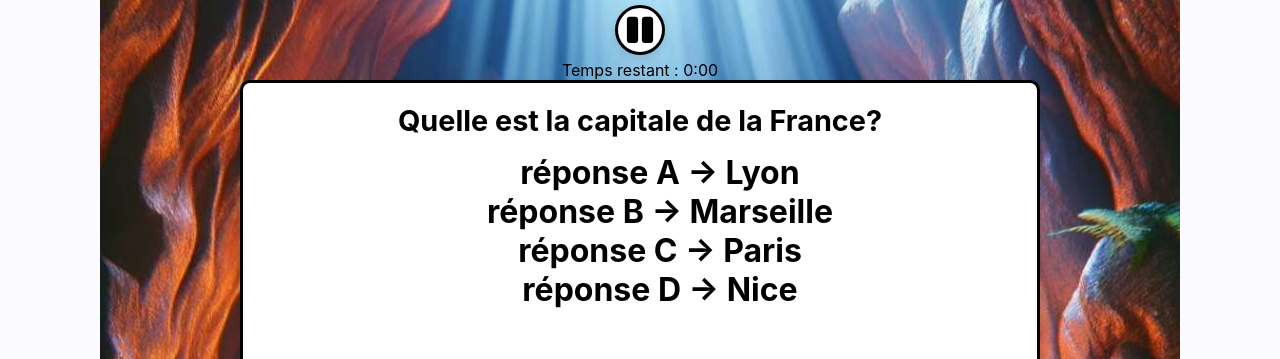
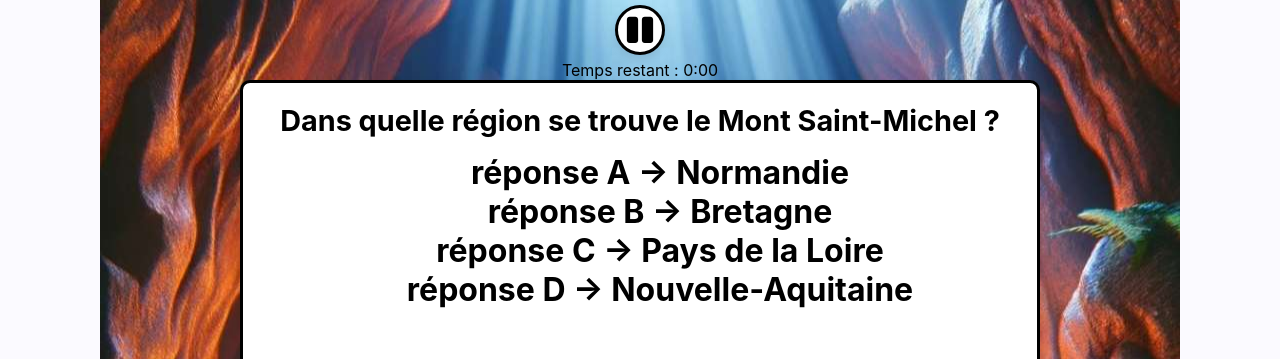
Before and after one commit to Hkwolfx/quizzgame, a React (Create React App) app: page / in a window 1280 px wide. Shown: the top 359 px of the page. Built offline with nearby package versions, Linux system fonts and the light colour scheme; no server answers.

Commit message:
Add grace period for displaying answers

```diff
--- a/src/App.tsx
+++ b/src/App.tsx
@@ -28,7 +28,8 @@ interface Notification {
 }
 
 const App = () => {
-  const [currentQuestionIndex, setCurrentQuestionIndex] = useState(0);
+  const getRandomQuestionIndex = () => Math.floor(Math.random() * questions.length);
+  const [currentQuestionIndex, setCurrentQuestionIndex] = useState(getRandomQuestionIndex);
   const [secondsLeft, setSecondsLeft] = useState(30);
   const [showResponse, setShowResponse] = useState(false);
   const [isPaused, setIsPaused] = useState(false);
@@ -45,28 +46,39 @@ const App = () => {
   const [showThankYou, setShowThankYou] = useState(false);
   const [timeLeft, setTimeLeft] = useState(600); // 600 secondes = 10 minutes
 const [sessionStatus, setSessionStatus] = useState('inactive');
+const [gracePeriod, setGracePeriod] = useState(false);
 
   const responseTime = 5000; // 5 secondes pour afficher la réponse
 
-  // Timer pour le compte à rebours
+  const gracePeriodDuration = 3; // 3 secondes de période de grâce
+
   useEffect(() => {
+    let interval: number | null = null; // Déclaration avec un type explicite pour éviter l'erreur TS7034
     if (secondsLeft > 0 && isPlaying && !isPaused && !showResponse) {
-      const interval = setInterval(() => {
+      interval = setInterval(() => {
         setSecondsLeft(secondsLeft - 1);
-      }, 1000);
-      return () => clearInterval(interval);
-    } else if (secondsLeft === 0 && !showResponse) {
-      setShowResponse(true);
+      }, 1000) as unknown as number; // TypeScript sait que 'interval' est un nombre ici
+    } else if (secondsLeft === 0 && !showResponse && !gracePeriod) {
+      // Activation de la période de grâce
+      setGracePeriod(true);
       setTimeout(() => {
-        setShowResponse(false);
-        setCurrentQuestionIndex((prevIndex) =>
-          prevIndex < questions.length - 1 ? prevIndex + 1 : 0
-        );
-        setSecondsLeft(30); // Réinitialisation pour la prochaine question
-        setStartSent(false); // Réinitialisation de l'envoi de la requête pour la prochaine question
-      }, responseTime);
+        // Après la période de grâce, afficher les réponses et réinitialiser pour la question suivante
+        setShowResponse(true);
+        setTimeout(() => {
+          setShowResponse(false);
+          setCurrentQuestionIndex((prevIndex) => prevIndex < questions.length - 1 ? prevIndex + 1 : 0);
+          setSecondsLeft(30); // Réinitialisation pour la prochaine question
+          setGracePeriod(false); // Réinitialisation de la période de grâce pour la prochaine question
+          setStartSent(false); // Réinitialisation de l'envoi de la requête pour la prochaine question
+        }, responseTime);
+      }, gracePeriodDuration * 1000); // Attendre la période de grâce avant de continuer
     }
-  }, [secondsLeft, isPlaying, isPaused, showResponse]);
+    return () => {
+      if (interval !== null) { // Vérification avant d'effacer l'intervalle pour s'adapter à TypeScript
+        clearInterval(interval);
+      }
+    };
+}, [secondsLeft, isPlaying, isPaused, showResponse, gracePeriod]);
 
   useEffect(() => {
     if (secondsLeft === 30 && !startSent && !showResponse) {
```
